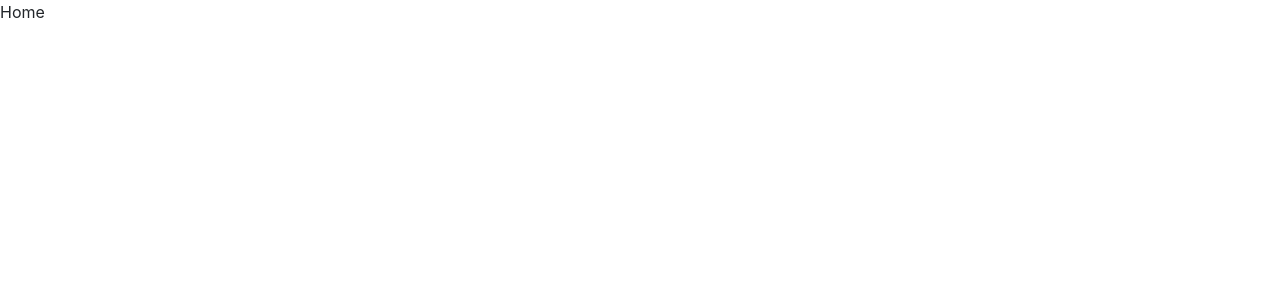
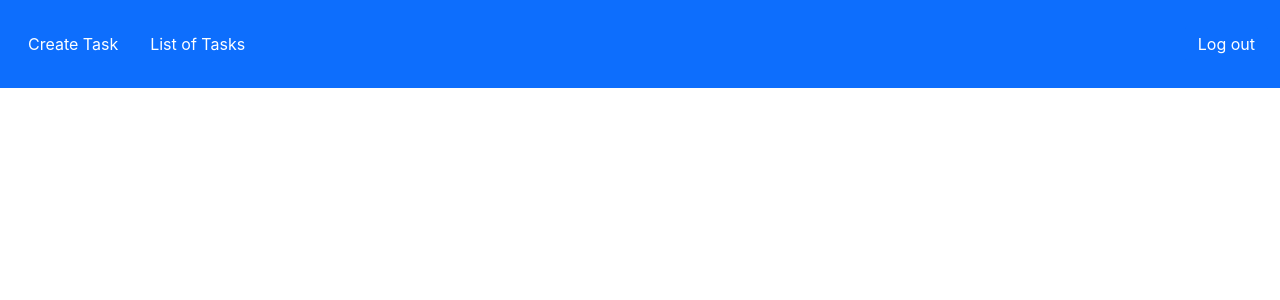
Before and after one commit to georgeaguilar/Challenge-Project, a React (Create React App) app in the folder todo-list-app/: page / in a window 1280 px wide. Shown: the top 300 px of the page. Built offline with nearby package versions, Linux system fonts and the light colour scheme.

Commit message:
create navbar component

```diff
--- a/todo-list-app/src/Components/Home.tsx
+++ b/todo-list-app/src/Components/Home.tsx
@@ -1,5 +1,11 @@
-function Home() {
-  return <div>Home</div>;
-}
+import Navbar from "./Navbar";
+
+const Home: React.FC = () => {
+  return (
+    <div>
+      <Navbar />
+    </div>
+  );
+};
 
 export default Home;
--- a/todo-list-app/src/Components/Login.tsx
+++ b/todo-list-app/src/Components/Login.tsx
@@ -1,3 +1,5 @@
+import { Link } from "react-router-dom";
+
 const Login: React.FC = () => {
   return (
     <div
@@ -5,7 +7,7 @@ const Login: React.FC = () => {
   position-absolute top-50 start-50 translate-middle p-3 bm-5"
     >
       <div className="card-body">
-        <h5 className="card-title">Login</h5>
+        <h5 className="card-title text-center">Login</h5>
         <form>
           <div className="mb-3">
             <label className="form-label">Email address</label>
@@ -21,6 +23,9 @@ const Login: React.FC = () => {
           <button type="submit" className="btn btn-primary">
             Login
           </button>
+          <div className="p-4 mb-3 text-center">
+            Don't have an account? <Link to="/signup">Sign up</Link>
+          </div>
         </form>
       </div>
     </div>
--- /dev/null
+++ b/todo-list-app/src/Components/Navbar.tsx
@@ -0,0 +1,32 @@
+import React from "react";
+import { Link } from "react-router-dom";
+
+const Navbar: React.FC = () => {
+  return (
+    <nav className="navbar navbar-dark bg-primary">
+      <div className="container-fluid">
+        <div className="">
+          <ul className="navbar-nav list-group-horizontal">
+            <li className="nav-item p-3">
+              <Link to="/login" className="nav-link active">
+                Create Task
+              </Link>
+            </li>
+            <li className="nav-item p-3">
+              <Link to="/signup" className="nav-link active">
+                List of Tasks
+              </Link>
+            </li>
+          </ul>
+        </div>
+        <form className="d-flex">
+          <button className="btn btn-primary" type="submit">
+            Log out
+          </button>
+        </form>
+      </div>
+    </nav>
+  );
+};
+
+export default Navbar;
--- a/todo-list-app/src/Components/Signup.tsx
+++ b/todo-list-app/src/Components/Signup.tsx
@@ -1,11 +1,13 @@
-function Signup() {
+import { Link } from "react-router-dom";
+
+const Signup: React.FC = () => {
   return (
     <div
       className="card
   position-absolute top-50 start-50 translate-middle p-3 bm-5"
     >
       <div className="card-body">
-        <h5 className="card-title">Sign Up</h5>
+        <h5 className="card-title text-center">Sign Up</h5>
         <form>
           <div className="mb-3">
             <label className="form-label">Email address</label>
@@ -21,10 +23,13 @@ function Signup() {
           <button type="submit" className="btn btn-primary">
             Sign Up
           </button>
+          <div className="p-4 mb-3 text-center">
+            Already have an account? <Link to="/login">Login</Link>
+          </div>
         </form>
       </div>
     </div>
   );
-}
+};
 
 export default Signup;
```
